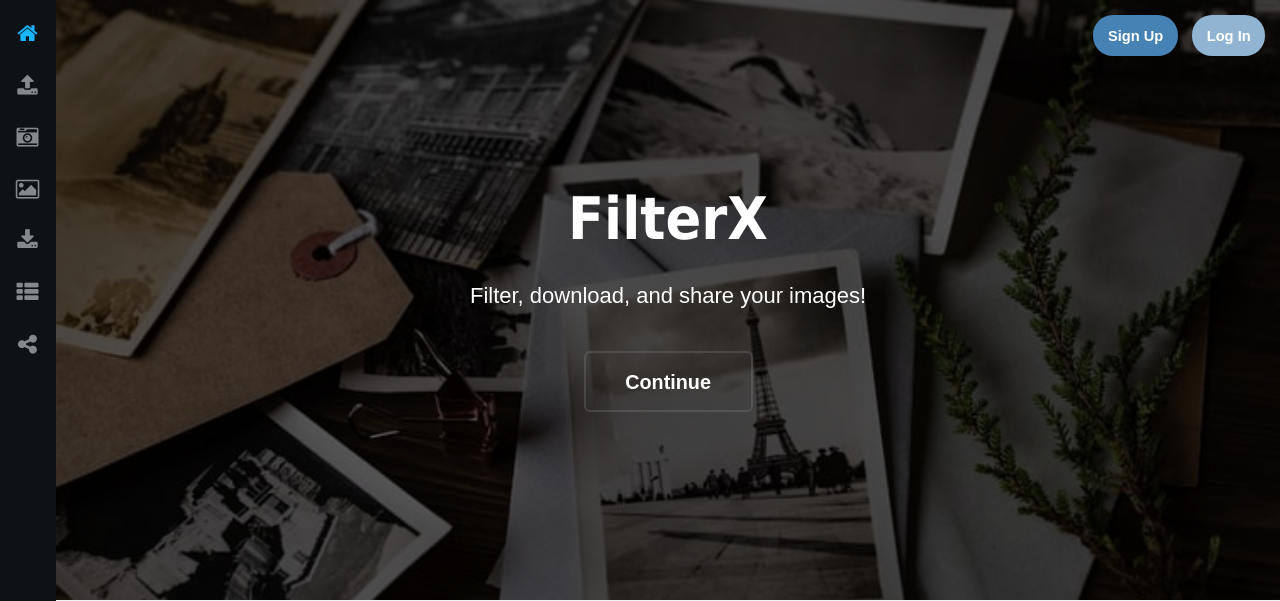
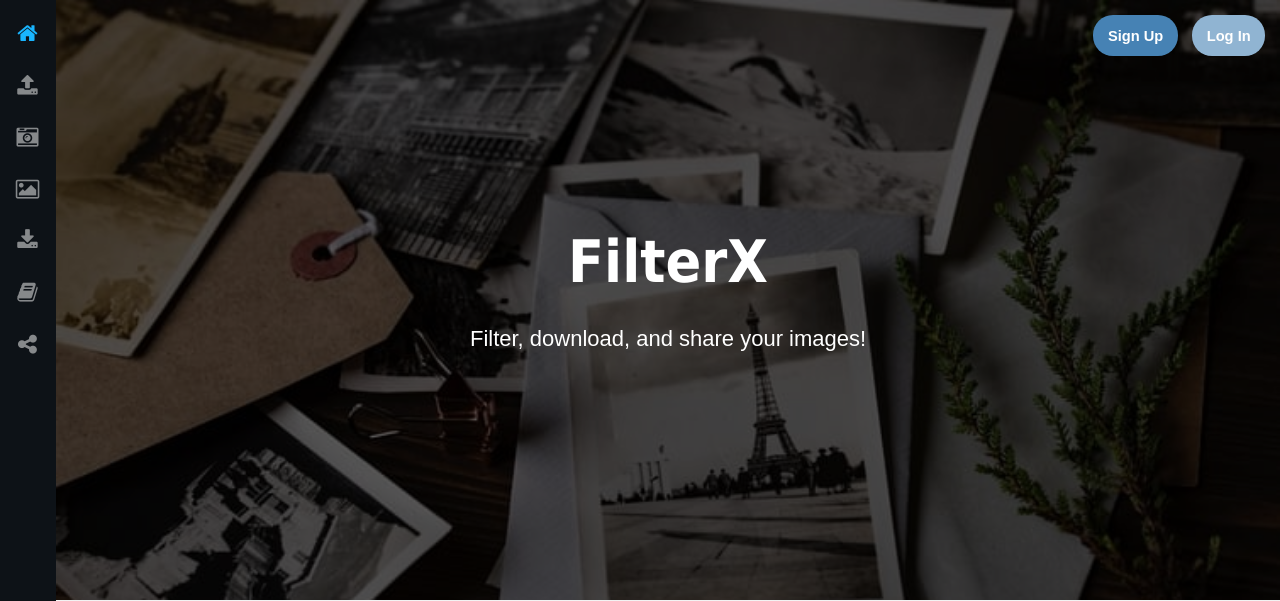
Before and after one commit to MohamedRaffik/FilterWebsite, a Flask app: page / in a window 1280 px wide. Shown: the top 601 px of the page. Run offline with Flask 2, Linux system fonts and the light colour scheme; some libraries are stand-ins or nearby versions; some web fonts are replaced.

Commit message:
Small change

```diff
--- a/app/templates/home.html
+++ b/app/templates/home.html
@@ -24,7 +24,7 @@
       <nav id="nav">
         <ul>
           <li><a href="#header" class="nav-btn scrolly active"><span class="icon fa-home"></span></a></li>
-          <li><a href="#gallery-section" class="nav-btn scrolly"><span class="icon fa-th-list"></span></a></li>
+          <li><a href="#gallery-section" class="nav-btn scrolly"><span class="icon fa-book"></span></a></li>
           <li><a href="#upload-section" class="nav-btn scrolly"><span class="icon fa-upload"></span></a></li>
           <li><a href="#filter-section" class="nav-btn scrolly"><span class="icon fa-camera-retro"></span></a></li>
           <li><a href="#images-section" class="nav-btn scrolly"><span class="icon fa-image"></span></a></li>
--- a/app/templates/index.html
+++ b/app/templates/index.html
@@ -36,7 +36,7 @@
           <li><a href="#filter-section" class="nav-btn scrolly"><span class="icon fa-camera-retro"></span></a></li>
           <li><a href="#images-section" class="nav-btn scrolly"><span class="icon fa-image"></span></a></li>
           <li><a href="#social-section" class="nav-btn scrolly"><span class="icon fa-download"></span></a></li>
-          <li><a href="#gallery-section" class="nav-btn scrolly"><span class="icon fa-th-list"></span></a></li>
+          <li><a href="#gallery-section" class="nav-btn scrolly"><span class="icon fa-book"></span></a></li>
           <li><a href="#contact" class="nav-btn scrolly"><span class="icon fa-share-alt"></span></a></li>
         </ul>
       </nav>
@@ -52,9 +52,6 @@
           <div class="inner">
             <h1 id="logo">FilterX</h1>
             <p>Filter, download, and share your images!</p>
-            <ul class="actions">
-              <li><a href="#upload-section" class="button alt scrolly big">Continue</a></li>
-            </ul>
           </div>
         </section>
 
```
